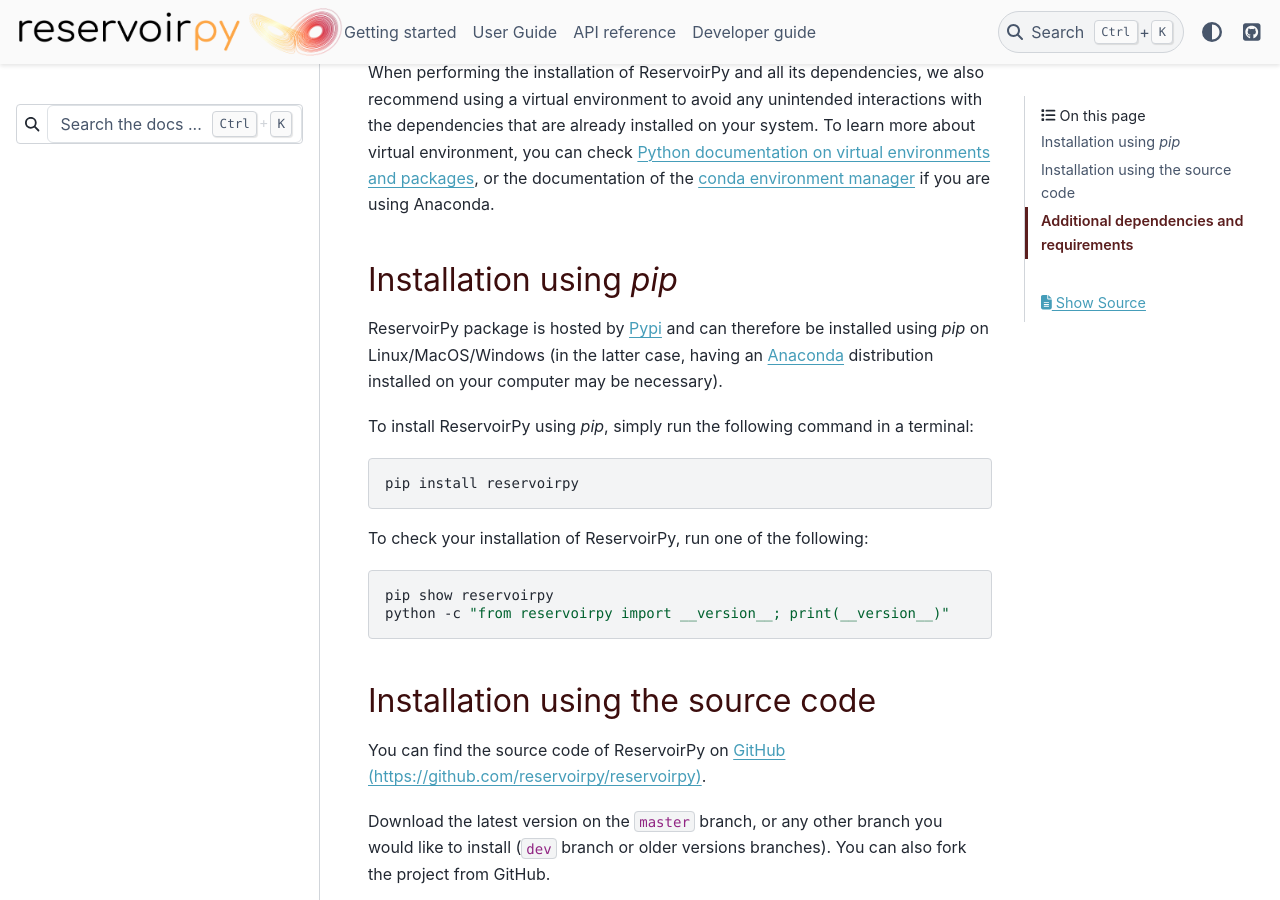
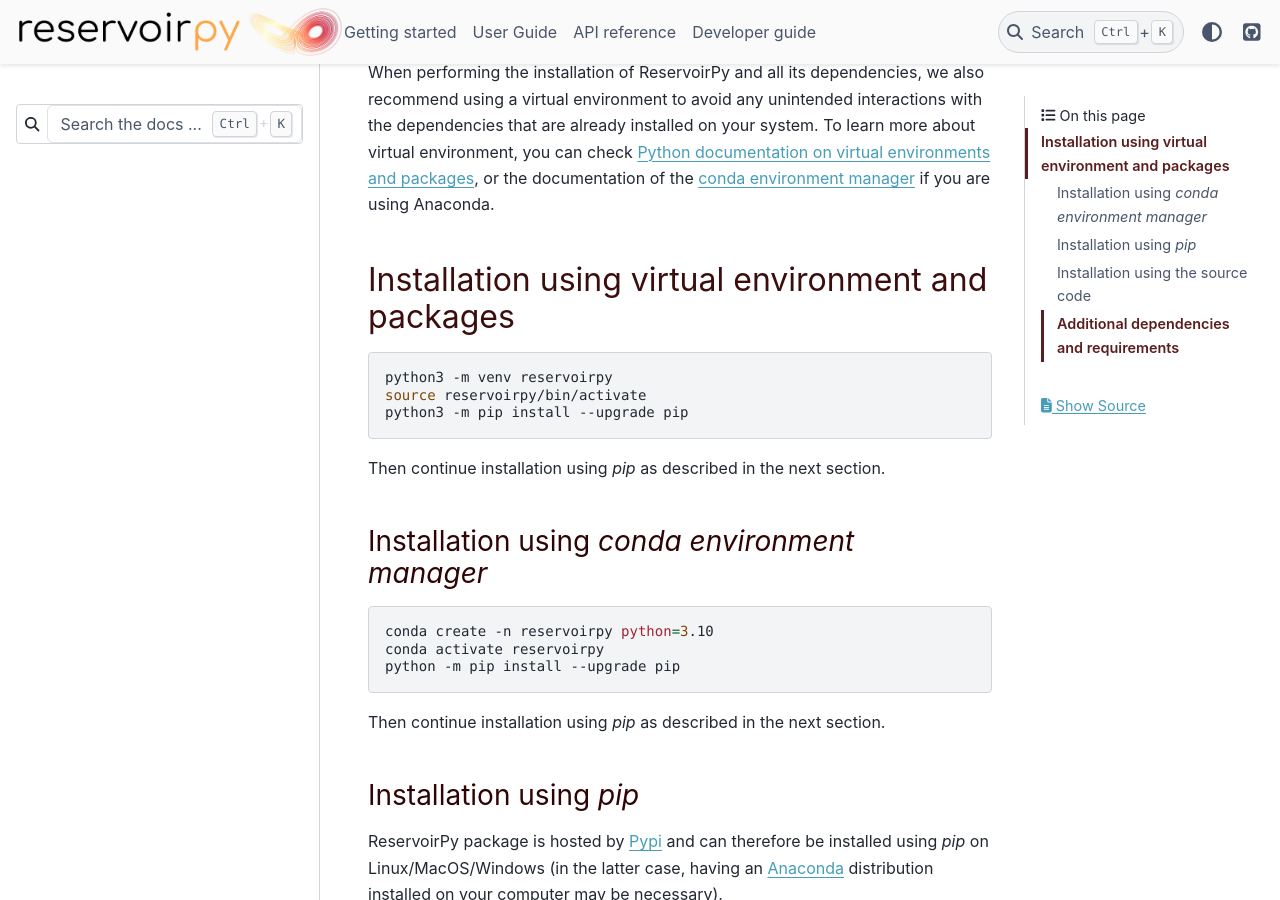
Before and after one commit to reservoirpy/reservoirpy, a Sphinx documentation site: the page built from docs/source/developer_guide/advanced_install.rst, in a window 1280 px wide and 900 px high, scrolled down 431 px. Built offline with Sphinx 7.4.7 and the PyData theme 0.15.4, drawn with Linux system fonts in a browser that asks for light colours; pages that are not in the unit, such as notebooks, are missing from menus.

Commit message:
add tutorial to install on conda

```diff
--- a/docs/source/developer_guide/advanced_install.rst
+++ b/docs/source/developer_guide/advanced_install.rst
@@ -25,6 +25,28 @@ environments and packages <https://docs.python.org/3/tutorial/venv.html>`_, or t
 `conda environment manager <https://docs.conda.io/projects/conda/en/latest/user-guide/tasks/manage-environments.html>`_
 if you are using Anaconda.
 
+
+Installation using virtual environment and packages
+---------------------------------------------------
+
+.. code-block:: bash
+
+    python3 -m venv reservoirpy
+    source reservoirpy/bin/activate
+    python3 -m pip install --upgrade pip
+
+Then continue installation using `pip` as described in the next section.
+
+Installation using `conda environment manager`
+=============================================
+
+.. code-block:: bash
+
+    conda create -n reservoirpy python=3.10
+    conda activate reservoirpy
+    python -m pip install --upgrade pip
+
+Then continue installation using `pip` as described in the next section.
 
 Installation using `pip`
 ========================
```
